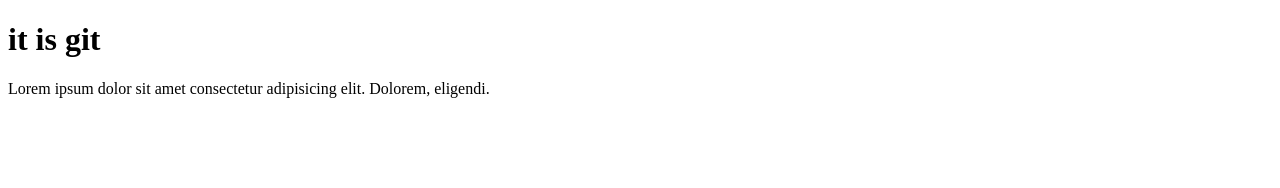
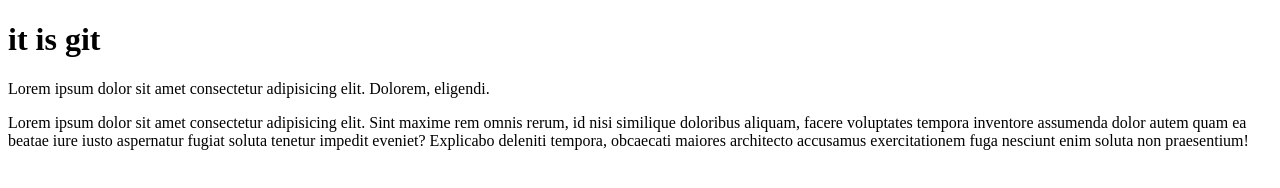
Before and after one commit to doniyorrr/itgit, a plain HTML site: page index.html in a window 1280 px wide. Drawn offline with Linux system fonts and the light colour scheme.

Commit message:
p qoshdik

```diff
--- a/index.html
+++ b/index.html
@@ -8,5 +8,6 @@
 <body>
     <h1>it is git</h1>
     <p>Lorem ipsum dolor sit amet consectetur adipisicing elit. Dolorem, eligendi.</p>
+    <p>Lorem ipsum dolor sit amet consectetur adipisicing elit. Sint maxime rem omnis rerum, id nisi similique doloribus aliquam, facere voluptates tempora inventore assumenda dolor autem quam ea beatae iure iusto aspernatur fugiat soluta tenetur impedit eveniet? Explicabo deleniti tempora, obcaecati maiores architecto accusamus exercitationem fuga nesciunt enim soluta non praesentium!</p>
 </body>
 </html>
```
